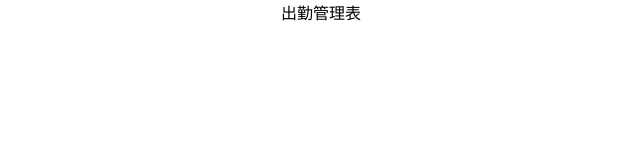
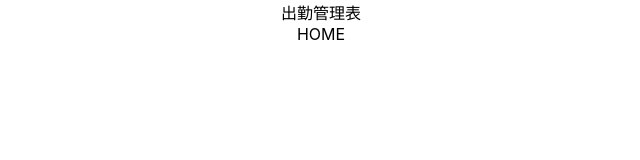
Before and after one commit to Ryota-01/attendance_app, a React (Create React App) app: page / in a window 1280 px wide. Shown: the top 160 px of the page, without its empty margins (319-959 px from the left). Built offline with nearby package versions, Linux system fonts and the light colour scheme.

Commit message:
Header.jsの編集

```diff
--- a/package.json
+++ b/package.json
@@ -8,7 +8,7 @@
     "@testing-library/user-event": "^13.5.0",
     "react": "^18.2.0",
     "react-dom": "^18.2.0",
-    "react-scripts": "5.0.1",
+    "react-scripts": "^5.0.1",
     "web-vitals": "^2.1.4"
   },
   "scripts": {
--- a/src/common/Header.js
+++ b/src/common/Header.js
@@ -2,6 +2,9 @@ import React from 'react'
 
 export default function Header() {
   return (
-    <div>出勤管理表</div>
+    <header>
+      <div>出勤管理表</div>
+      <div>HOME</div>
+    </header>
   )
 }
```
Also changed, not shown: 1 other file (tests, documents, lock files or other folders).
